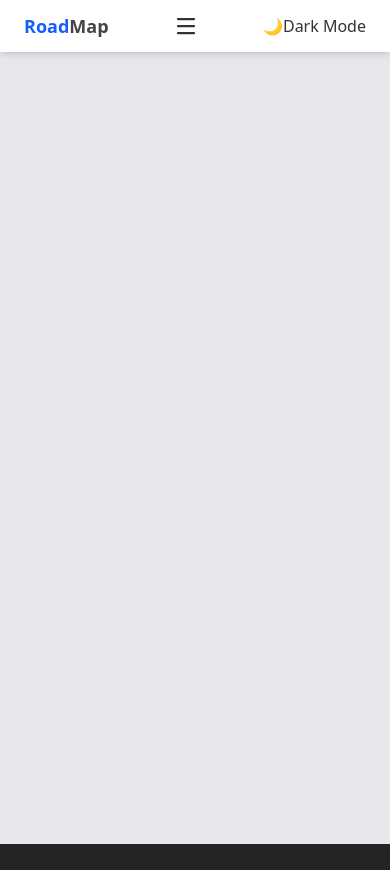
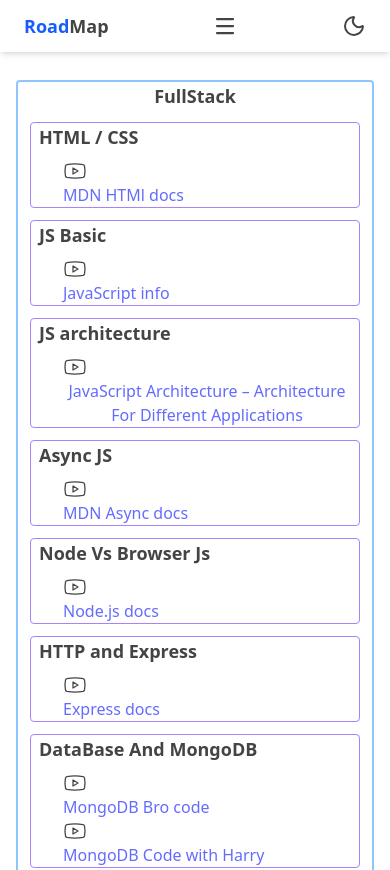
Before and after one commit to nikhil-tiwari1419/Roadmap, a React (Vite) app: page /FullStack in a window 390 px wide. Shown: the top 870 px of the page. Before the commit the page ends 844 px from the top, so only its background shows below. Built offline with nearby package versions, Linux system fonts and the light colour scheme.

Commit message:
second commit

```diff
--- a/package.json
+++ b/package.json
@@ -11,7 +11,7 @@
   },
   "dependencies": {
     "@tailwindcss/vite": "^4.1.18",
-    "lucide-react": "^0.563.0",
+    "lucide": "^0.563.0",
     "react": "^19.2.0",
     "react-dom": "^19.2.0",
     "react-hot-toast": "^2.6.0",
--- /dev/null
+++ b/src/Components/Footer.jsx
@@ -0,0 +1,17 @@
+import React from 'react'
+import {Linkedin }from 'lucide-react'
+
+function Footer() {
+  return (
+    <div className='flex border bg-color my-3  p-2 rounded bg-gray-300'>
+        <footer>
+            <a
+            className='flex gap-3'
+            href="http://linkedin.com/in/nikhil-tiwari-53743b339" target="_blank" rel="noopener noreferrer">Connect <Linkedin /></a>
+            <span className=''>&copy;{new Date().getFullYear()} Copyright All right reserve </span>
+        </footer>
+    </div>
+  )
+}
+
+export default Footer
--- a/src/Components/Navbar.jsx
+++ b/src/Components/Navbar.jsx
@@ -2,6 +2,7 @@
 import { NavLink } from 'react-router-dom'
 import { Menu } from 'lucide-react'
 import { useTheme } from '../Context/Theme'
+import { Sun, Moon } from 'lucide-react'
 function Navbar() {
     const [open, setOpen] = useState(false)
 
@@ -12,8 +13,9 @@
         { path: "/Devops", label: "DevOps" },
         { path: "/Dsa", label: "DSA" },
         { path: "/AI", label: "AI" },
+        { path: "/Git", label: "Git" },
     ]
-    const  {theme, toggleTheme} = useTheme();
+    const { theme, toggleTheme } = useTheme();
     return (
         // ✅ FULL WIDTH NAVBAR
         <header className="fixed bg-color top-0 inset-x-0 bg-white shadow-md z-50">
@@ -47,14 +49,14 @@
 
                 {/* Mobile Button */}
                 <button
-                    className="md:hidden"
+                    className="md:hidden cursor-pointer"
                     onClick={() => setOpen(!open)}
                 >
                     <Menu className="" strokeWidth={2.25} />
                 </button>
                 <button onClick={toggleTheme}
-                className=''>
-                {theme=== "light"? "🌙Dark Mode":"☀️ Light Mode"}
+                    className='cursor-pointer'>
+                    {theme === "light" ? <Moon /> : <Sun />}
 
                 </button>
             </div>
--- a/src/Pages/Devops.jsx
+++ b/src/Pages/Devops.jsx
@@ -1,11 +1,15 @@
 import React from 'react'
 import Navbar from '../Components/Navbar'
+import Footer from '../Components/Footer'
 function Devops() {
   return (
-    <div className='bg-gray-200 min-h-screen mx-auto max-w-7xl '>
+    <>
       <Navbar/>
+    <div className='bg-color min-h-screen mx-auto max-w-7xl pt-20 px-4'>
       <p className='text-black'>Wellcome form Devops team</p>
+    <Footer/>
     </div>
+    </>
   )
 }
 
--- a/src/Pages/Dsa.jsx
+++ b/src/Pages/Dsa.jsx
@@ -1,12 +1,16 @@
 import React from 'react'
 import Navbar from '../Components/Navbar'
+import Footer from '../Components/Footer'
 
 function Dsa() {
   return (
-    <div className='bg-gray-200 min-h-screen mx-auto max-w-7xl '>
+    <>
   <Navbar/>
+    <div className='bg-color min-h-screen mx-auto px-4 pt-20 max-w-7xl '>
   <p className='text-black'> Hell o from Dsa team </p>
+    <Footer/>
     </div>
+    </>
   )
 }
 
--- a/src/Pages/FullStack.jsx
+++ b/src/Pages/FullStack.jsx
@@ -1,14 +1,183 @@
 import React from 'react'
 import Navbar from '../Components/Navbar'
+import Footer from '../Components/Footer'
+import { Youtube } from 'lucide-react';
 
 function FullStack() {
+  const Topic = [
+    {
+      topic: "HTML / CSS",
+      links: [
+        { label: "MDN HTMl docs", url: "https://developer.mozilla.org/en-US/docs/Web/HTML" }
+
+      ]
+    },
+    {
+      topic: "JS Basic",
+      links: [
+        {
+          label: "JavaScript info",
+          url: "https://javascript.info/first-steps"
+
+        }
+      ]
+    },
+    {
+      topic: "JS architecture",
+      links: [
+        {
+          label: "JavaScript Architecture – Architecture For Different Applications",
+          url: "https://data-flair.training/blogs/javascript-architecture/"
+        }
+      ]
+    },
+    {
+      topic: "Async JS",
+      links: [
+        {
+          label: "MDN Async docs",
+          url: "https://developer.mozilla.org/en-US/docs/Web/JavaScript/Reference/Statements/async_function"
+        }
+      ]
+    },
+    {
+      topic: "Node Vs Browser Js",
+      links: [
+        {
+          label: "Node.js docs",
+          url: "https://nodejs.org/en/learn/getting-started/differences-between-nodejs-and-the-browser"
+        }
+      ]
+    },
+    {
+      topic: "HTTP and Express",
+      links: [
+        {
+          label: "Express docs",
+          url: "https://expressjs.com/en/guide/routing.html"
+        }
+      ]
+    },
+    {
+      topic: "DataBase And MongoDB",
+      links:
+        [
+          {
+            label: "MongoDB Bro code",
+            url: "https://youtu.be/c2M-rlkkT5o?si=zipB8Sia-Kr-P2rs",
+          },
+          {
+            label: "MongoDB Code with Harry",
+            url: "https://youtu.be/M1dKYQ7GsTg?si=kp0hWH9jynXGa9KL",
+          }
+        ]
+    },
+    {
+      topic: "Postgres + prisama / drizzle",
+      links: [
+        {
+          label: "Prisma ORM (Thapa technical)",
+          url: "https://youtu.be/-_nz4q_Cyr4?si=QYVu2k8RpceA2-o0",
+        }, {
+          label: "Prisama and MongoDB (Hitesh Choudhary)",
+          url: "https://www.youtube.com/live/IiqhMNPWGEs?si=HcOEhXKTitY-RouY",
+        }, {
+          label: "MySQL playlist (Traived Official) ",
+          url: "https://youtube.com/playlist?list=PL-pnFFAm42szbYLIAB3pc4Dnmfc9EHhR5&si=7z7dd-Ocit-ejzn5",
+        }, {
+          label: "PostgresSQL (Mprashnat TECH)",
+          url: "https://youtu.be/cnzka7kF5Zk?si=pgKLi2PaVLyPb_u3"
+        }
+      ]
+    },
+    {
+      topic: "TypeScript",
+      links: [
+        {
+          label: "Typesc.. playlist (Code step by step)",
+          url: "https://youtube.com/playlist?list=PL8p2I9GklV44fWXJGEsBvR_ylJClgdVAN&si=UzemQ3LfwNT6aFHw",
+
+
+        }, {
+          label: "Code step by step 6hr course",
+          url: "https://youtu.be/oTam-6tHew4?si=AJEpGltQe63G9KH2",
+        }, {
+          label: "React & TyepScript + project (RodeSideCoder) ",
+          url: "https://youtu.be/knqz3_rPcKk?si=aptQMJfSy1Pcridv"
+        }
+      ]
+    },
+    {
+      topic: "React Js + tailwind css + ReduxTol ",
+      links: [
+        {
+          label: "React Js comple course + tailwind (Sheryians Coding School)",
+          url: "https://youtu.be/3LRZRSIh_KE?si=6N3KH64ZiJm5Xtir",
+        }, {
+
+          label: "ReduxTool kit ",
+          url: "https://youtu.be/Q5TqsetwCoE?si=0_rHF88TjW_8msXx",
+        }
+      ]
+    },
+    {
+      topic: "Next Js",
+      links: [
+        {
+          label: " Next.js tuturial (Sheryians Coding School)",
+          url: "https://www.youtube.com/live/12NDVrqybWc?si=Wb6fx9pcHUAeET6K"
+        }
+      ]
+    },
+    {
+      topic: "WebSocket + WebRTC",
+      links: [
+        {
+          label: "Hussein Nasser WebRTC ",
+          url: "https://youtu.be/FExZvpVvYxA?si=I_BBOtO6WVhx8KkR",
+        },
+        {
+          label: "Hussein Nasser WebSocket ",
+          url: "https://youtube.com/playlist?list=PLQnljOFTspQUGjfGdg8UvL3D_K9ACL6Qh&si=Ve1NHLwsQYgcynrh",
+        }
+      ]
+    }
+
+
+  ]
   return (
-    <div
-    className='bg-gray-200 min-h-screen mx-auto max-w-7xl '
-    >
-      <Navbar/>
-      <p className='text-black'> hello from full stack page </p>
-    </div>
+    <>
+      <Navbar />
+      <div
+        className='bg-color min-h-screen mx-auto max-w-7xl pt-20 px-4 '
+      >
+        <div className='border-blue-300 border-2 sm:mx-20 rounded text-center font-bold sm:text-2xl text-lg '>
+          <h2>FullStack</h2>
+          {Topic.map((item) => (
+            <div
+              key={item.topic}
+              className='border border-violet-400 rounded items-center m-3 px-2 sm:mx-13 text-lg sm:text-2xl'>
+              <h1 className='hover:text-indigo-400 flex'>{item.topic}  </h1>
+
+              <ul className='pl-6 mt-2 text-base sm:text-lg'>
+                {item.links.map((link, index) => (
+                  <li key={index}>
+                    <Youtube strokeWidth={1.25} />
+                    <a href={link.url}
+                      target='_blank'
+                      rel='noopener noreferrer'
+                      className='hover:underline flex '>
+                      {link.label}
+                    </a>
+                  </li>
+                ))}
+              </ul>
+            </div>
+          ))}
+        </div>
+        <Footer />
+      </div>
+    </>
   )
 }
 
--- a/src/Pages/Git.jsx
+++ b/src/Pages/Git.jsx
@@ -1,12 +1,16 @@
 import React from 'react'
 import Navbar from '../Components/Navbar'
+import Footer from '../Components/Footer'
 
 function Git() {
   return (
-    <div className='bg-gray-200 min-h-screen mx-auto max-w-7xl '>
+    <>
       <Navbar />
+    <div className='bg-color  min-h-screen mx-auto max-w-7xl pt-20 px-4'>
       <p className='text-black'> Hello from Git comunity team </p>
+    <Footer/>
     </div>
+    </>
   )
 }
 
--- a/src/Pages/Home.jsx
+++ b/src/Pages/Home.jsx
@@ -2,6 +2,7 @@
 import { Undo2, SquareArrowOutUpRight } from 'lucide-react';
 import Navbar from '../Components/Navbar'
 import { useNavigate } from 'react-router-dom';
+import Footer from '../Components/Footer';
 
 
 function Home() {
@@ -39,6 +40,12 @@
       description: "AI enables machines to think, learn, and make decisions.It includes machine learning, deep learning, and neural networks.Used in chatbots, recommendations, vision, and automation.",
       url1: "AI",
     },
+    {
+      title: "Git",
+      Link: "/Git",
+      description: "⬇️ Git is a version control system used to track code changes.It helps developers work together and roll back mistakes.Works locally on your system.⬇️ GitHub is a cloud platform to store and share Git repositories.It enables collaboration using pull requests, issues, and reviews.Used for teamwork, open source, and project hosting.",
+      url1: "Git",
+    }
   ]
 
   const [ActivePOPup, setActivePOPup] = useState(null);
@@ -48,7 +55,7 @@
       <Navbar />
       <div
         className='bg-color min-h-screen pt-20 px-4  mx-auto max-w-7xl'
-      >
+      >  <h2 className='text-center font-bold sm:text-2xl '>Home</h2>
         <div
           className="
         grid
@@ -65,8 +72,8 @@
               </h1>
 
 
-              <p className='text-sm '>{item.description}</p>
-              <div className='border border-orange-300   rounded underline '>
+              <p className='text-sm font-bold'>{item.description}</p>
+              <div className='border border-red-300   rounded underline '>
                 <h2
                   onClick={() => setActivePOPup(item.url1)}
                   className='cursor-pointer font-bold p-2 hover:text-blue-500'>{item.url1}</h2>
@@ -99,11 +106,16 @@
                 <Undo2 />
               </button>
               <h2 className='font-bold border-b-2 text-blue-400 text-lg'> {ActivePOPup}</h2>
-              <p className='text-lg text-violet-400 font-bold'>
+              <p className='text-lg text-violet-400 '>
                 {/* FullStack */}
                 {ActivePOPup === "Frontend" && ("HTML , CSS , JavaScript , React[CSR](Componrnt , rendering , context , children , Effects , Hooks , Jsx , State , props , kyes , Fragements , Event) , ReduxTol , Tailwindcss (UI) , NextJs[SSR](better SEO) , TypeScript(SSR)")}
                 {ActivePOPup === "Backend" && " Node.js , Spring-boot , FastAPi , Bun.js , Express, APIs :- (REST  ,  SOAP , gRPC , WebSoket , WebRtc , GraphQL , WebHooks), Authentiction / Authorization :-(jWt , SSO ,Access vs refresh , Bearer , Basic base64)"}
-                {ActivePOPup === "DataBase" && "Relational(SQL)[MySql , PostgreSQL , Oracel , SQL Server , MariaDB , SQlite ] NoSQL[Mongo DB , REdis , CouchDB ,Firebase] "}
+                {ActivePOPup === "DataBase" && (
+                  <>
+                    <li>Relational(SQL):--[ MySql , PostgreSQL , Oracel , SQL Server , MariaDB , SQlite ]</li>
+                    <li>NoSQL:--[ Mongo DB , REdis , CouchDB ,Firebase ] </li>
+                  </>
+                )}
                 {ActivePOPup === "Deployment" && "Docker, CI/CD, Cloud , Vercel , Render , Railway , netlify"}
                 {/* DSA */}
                 {ActivePOPup === "DSA" && (
@@ -180,10 +192,27 @@
                   </>
 
                 )}
+                {/* Git hub */}
+                {ActivePOPup === "Git" && (
+                  <>
+                    <li>Basic</li>
+                    <li>Fundamental command </li>
+                    <li>working with branches</li>
+                    <li>Remote Repositories</li>
+                    <li>Undoing Changes</li>
+                    <li>Advanced Git Concept</li>
+                    <li>Collaboration workflow</li>
+                    <li>Git Internals</li>
+                    <li>Git Best Practices</li>
+                    <li>GUI Tools and git Hosting</li>
+                    <li>Register for National Skillup</li>
+                  </>
+                )}
               </p>
             </div>
           </div>
         )}
+        <Footer/>
       </div>
 
     </>
--- a/src/index.css
+++ b/src/index.css
@@ -6,22 +6,29 @@
   --heading-color: #444444;
 
 }
+
 [data-theme="dark"] {
-  --bg-color: #333333;
+  --bg-color: #0f0e0ed8;
   --text-color: #ffffff;
   --heading-color: #dddddd;
 
 }
+
 .bg-color {
-  background-color:var(--bg-color);
-  color:var(--text-color);
+  background-color: var(--bg-color);
+  color: var(--text-color);
+  color: var(--heading-color);
+
 }
-h1{
+
+/* h1 {
   color: var(--heading-color);
-}
-body{
+} */
+
+body {
   background: #ffffff;
 }
+
 :root {
   font-family: system-ui, Avenir, Helvetica, Arial, sans-serif;
   line-height: 1.5;
```
Also changed, not shown: src/Components/Full.jsx (deleted, +0 -11 lines), src/Pages/AI.jsx (+11 -6 lines), src/Pages/Web3.jsx (+5 -2 lines), 1 other file (tests, documents, lock files or other folders).
